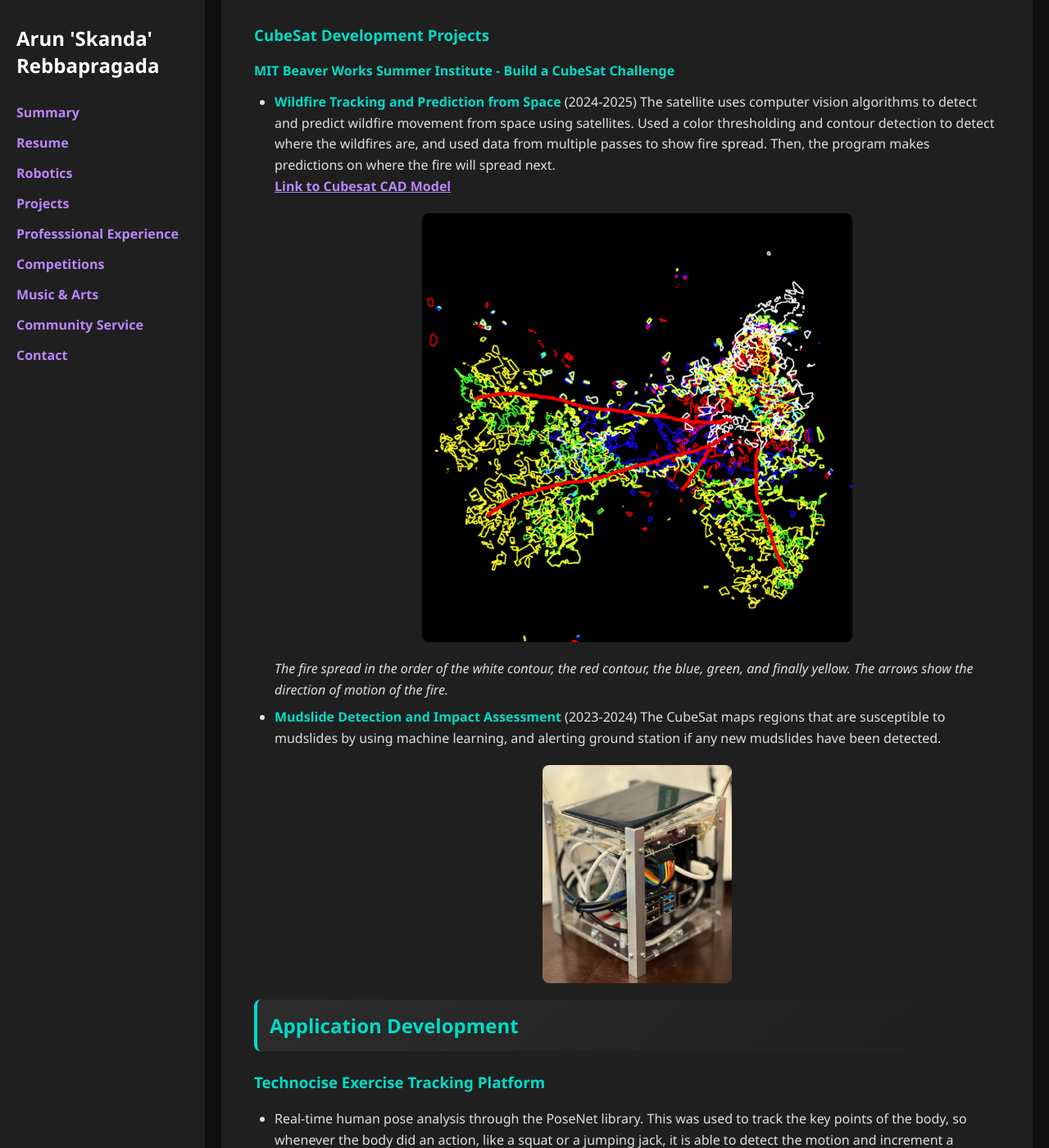
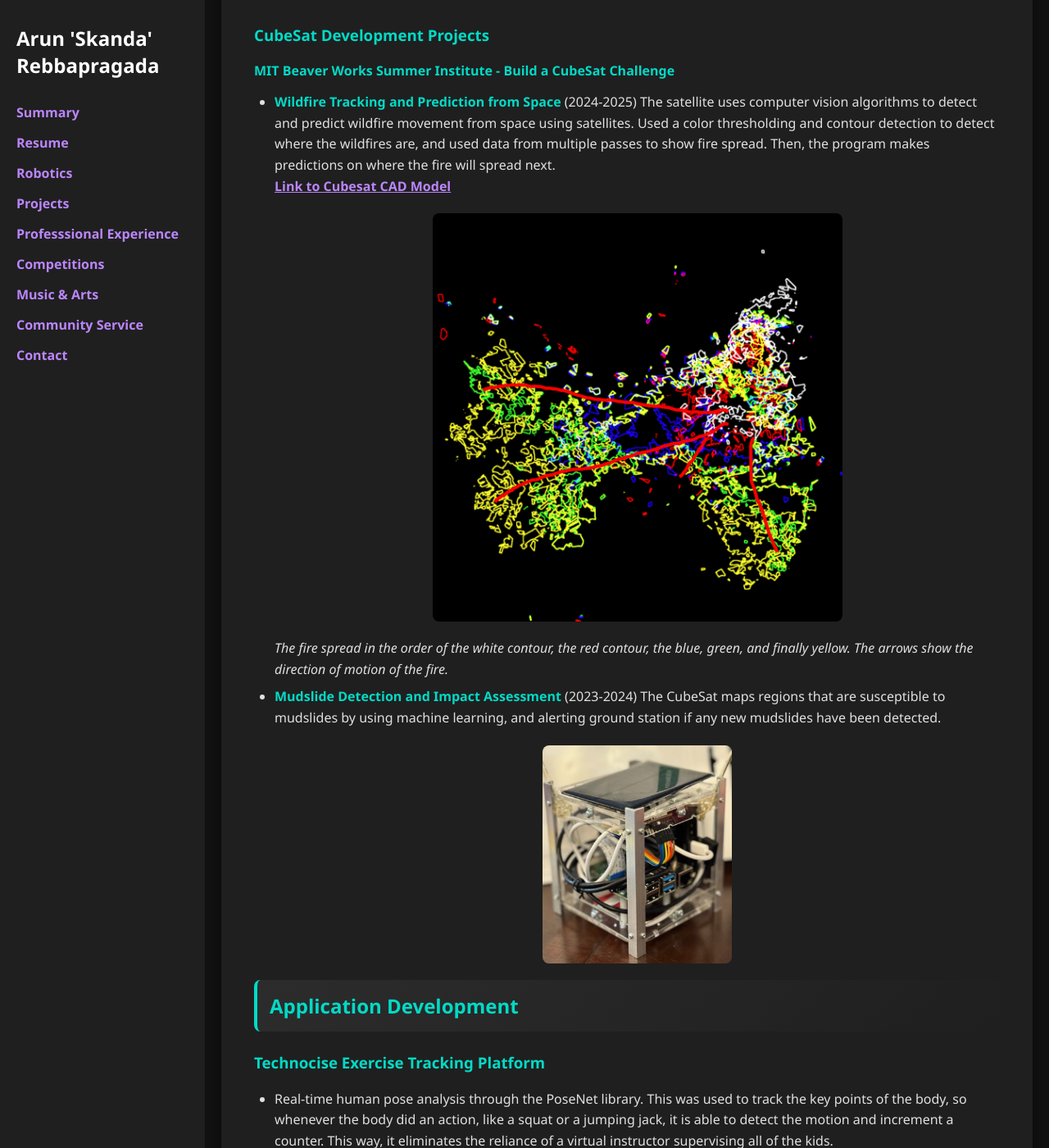
Before and after one commit to skandacode/skandacode.github.io, a Jekyll site: the page built from projects.md, in a window 1280 px wide and 1400 px high, scrolled down 709 px. Shown: the whole window at 82% size. Built offline with Jekyll 4.4.1, drawn with Linux system fonts in a browser that asks for light colours.

Commit message:
update formatting

```diff
--- a/assets/styles.css
+++ b/assets/styles.css
@@ -157,6 +157,48 @@ img {
     border-radius: 8px;
 }
 
+/* Standardized image sizes */
+.logo-image {
+    max-width: 200px;
+    height: auto;
+    display: inline-block;
+    margin: 10px;
+    border-radius: 8px;
+}
+
+.robot-image {
+    max-width: 300px;
+    height: auto;
+    display: inline-block;
+    margin: 10px;
+    border-radius: 8px;
+}
+
+.project-image {
+    max-width: 400px;
+    height: auto;
+    display: block;
+    margin: 20px auto;
+    border-radius: 8px;
+}
+
+.demo-image {
+    max-width: 500px;
+    height: auto;
+    display: block;
+    margin: 20px auto;
+    border-radius: 8px;
+}
+
+/* Profile images */
+.profile-image {
+    max-width: 250px;
+    height: auto;
+    display: block;
+    margin: 20px auto;
+    border-radius: 8px;
+}
+
 /* Animations */
 body {
     animation: fadeIn 1s ease-in;
--- a/projects.md
+++ b/projects.md
@@ -24,12 +24,12 @@ title: Projects
 The satellite uses computer vision algorithms to detect and predict wildfire movement from space using satellites. Used a color thresholding and contour detection to detect where the wildfires are, and used data from multiple passes to show fire spread. Then, the program makes predictions on where the fire will spread next.
 
   **[Link to Cubesat CAD Model](https://cad.onshape.com/documents/659f951b2f3d6802c7789cdf/w/b8b9c379a43547fd131a2233/e/30e1710706289f5d181ec25f)**
-  ![Fire Spreading tracking over time](assets/images/cubesatsoftwaredemo.png)
+  ![Fire Spreading tracking over time](assets/images/cubesatsoftwaredemo.png){: .demo-image}
   *The fire spread in the order of the white contour, the red contour, the blue, green, and finally yellow. The arrows show the direction of motion of the fire.*
 
 - **Mudslide Detection and Impact Assessment** (2023-2024)
   The CubeSat maps regions that are susceptible to mudslides by using machine learning, and alerting ground station if any new mudslides have been detected.
-  ![2024 Cubesat Picture](assets/images/cubesat2024.png)
+  ![2024 Cubesat Picture](assets/images/cubesat2024.png){: .project-image}
 
 ## **Application Development**
 
```
Also changed, not shown: other parts of projects.md (+2 -2 lines), community-service.md (+2 -0 lines), competitions.md (+1 -1 lines), index.md (+1 -1 lines), robotics.md (+19 -6 lines), assets/images/flysetconference.png (added), assets/images/frontpagepicture.png (added).
